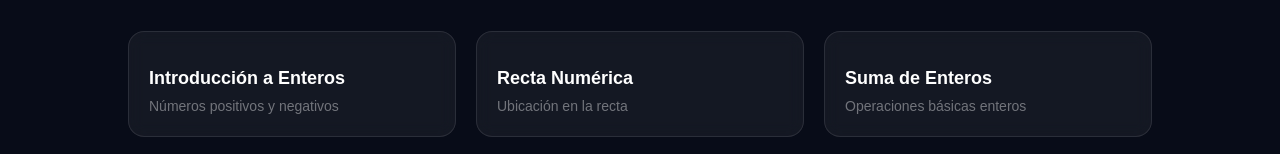
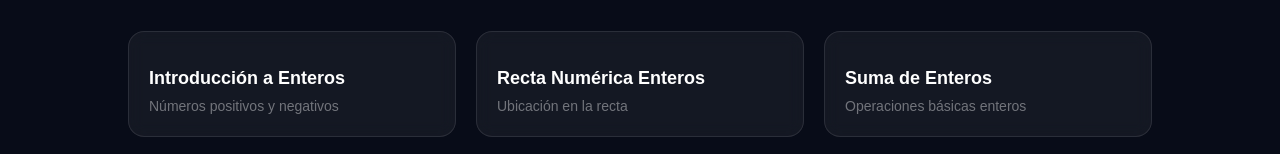
Before and after one commit to tucno21/matematica, a React (Vite) app: page / in a window 1280 px wide. Shown: the part 175-329 px from the top of the page. Built offline with nearby package versions, Linux system fonts and the light colour scheme.

Commit message:
cambio de titulo

```diff
--- a/src/views/HomeView.tsx
+++ b/src/views/HomeView.tsx
@@ -9,7 +9,7 @@ export default function HomeView() {
 
     const topics: Topic[] = [
         { id: 'intro', path: '/intro-enteros', title: 'Introducción a Enteros', description: 'Números positivos y negativos', available: true },
-        { id: 'recta', path: '/recta-numerica', title: 'Recta Numérica', description: 'Ubicación en la recta', available: true },
+        { id: 'recta', path: '/recta-numerica', title: 'Recta Numérica Enteros', description: 'Ubicación en la recta', available: true },
         { id: 'suma', path: '/suma-enteros', title: 'Suma de Enteros', description: 'Operaciones básicas enteros', available: true },
         { id: 'resta', path: '/resta-enteros', title: 'Resta de Enteros', description: 'Operaciones básicas enteros', available: true },
         { id: 'producto', path: '/producto-enteros', title: 'Multiplicación de Enteros', description: 'Operaciones básicas enteros', available: true },
```
